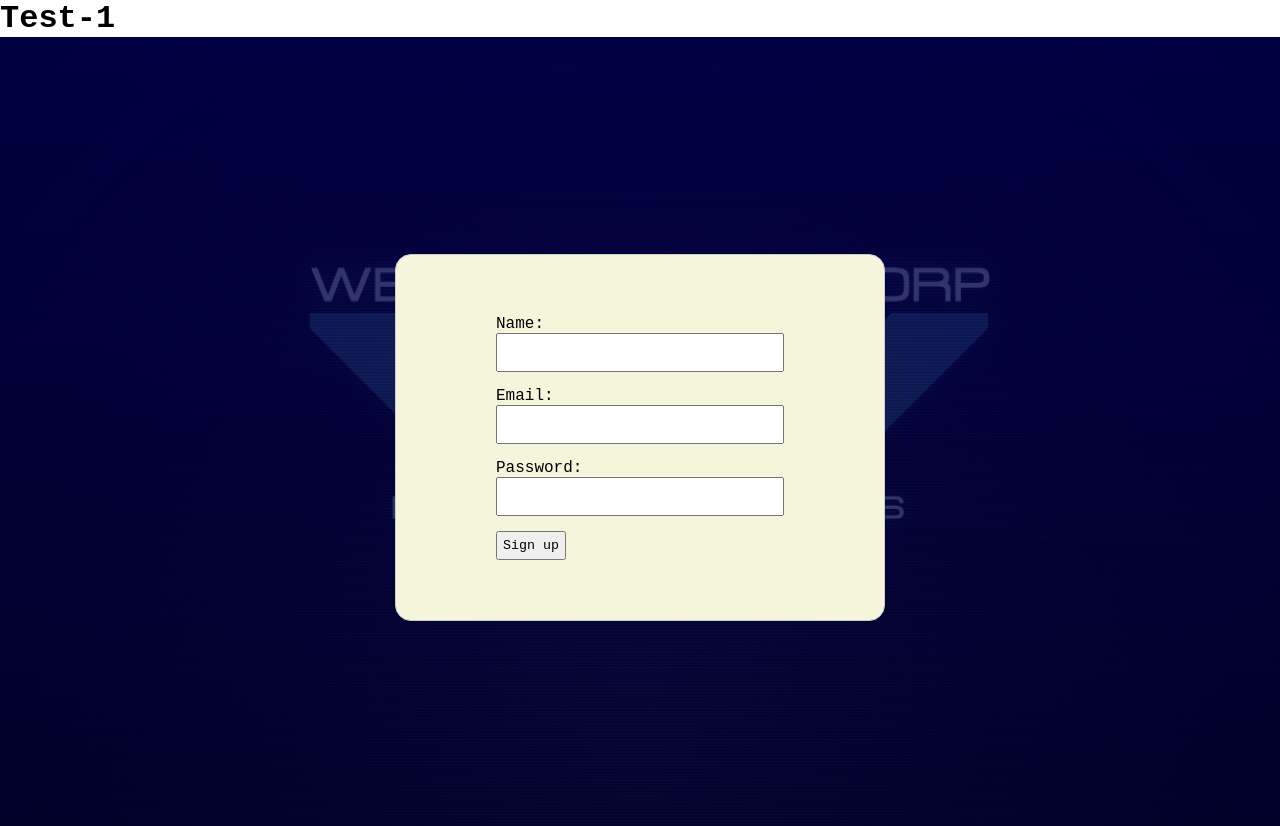
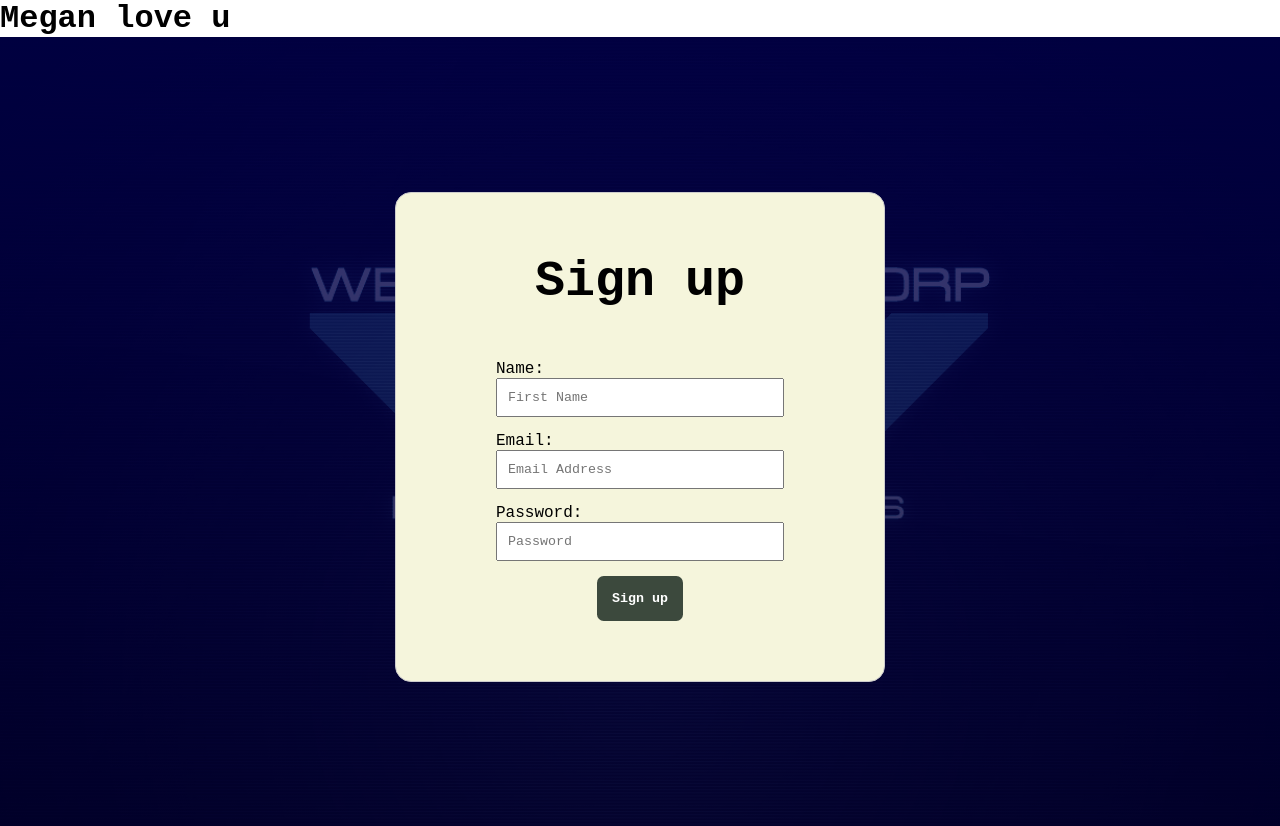
Before and after one commit to charlmaths/SimpleForm, a plain HTML site: page index.html in a window 1280 px wide. Drawn offline with Linux system fonts and the light colour scheme.

```diff
--- a/index.html
+++ b/index.html
@@ -9,32 +9,48 @@
   </head>
 
   <body>
-    <h1>Test-1</h1>
+    <h1>Megan love u</h1>
     <div class="container">
       <div class="form-box">
+        <h1>Sign up</h1>
         <form>
           <div class="input-group">
             <div class="input-field">
               <ul>
                 <li>
                   <label for="name">Name: </label>
-                  <input type="text" id="name" name="user_name" />
+                  <input
+                    type="text"
+                    id="name"
+                    name="user_name"
+                    placeholder="First Name"
+                  />
                 </li>
                 <li>
                   <label for="mail">Email: </label>
-                  <input type="email" id="mail" name="user_email" />
+                  <input
+                    type="email"
+                    id="mail"
+                    name="user_email"
+                    placeholder="Email Address"
+                  />
                 </li>
                 <li>
                   <label for="password">Password: </label>
-                  <input type="text" id="password" name="user_password" />
-                </li>
-                <li>
-                  <button>Sign up</button>
+                  <input
+                    type="password"
+                    id="password"
+                    name="user_password"
+                    placeholder="Password"
+                  />
                 </li>
               </ul>
             </div>
           </div>
         </form>
+        <div class="buttonholder">
+          <button>Sign up</button>
+        </div>
       </div>
     </div>
   </body>
--- a/script.js
+++ b/script.js
@@ -0,0 +1,3 @@
+// function createButtonElement () {
+//     const btn = document.createElement("button")
+// }
--- a/styles.css
+++ b/styles.css
@@ -24,11 +24,19 @@
 .form-box {
   display: flex;
   flex-direction: column;
+  /* justify-content: center; */
   align-items: center;
   background-color: beige;
   padding: 60px 100px;
   border: 1px solid #ccc;
   border-radius: 1em;
+}
+
+.form-box h1 {
+  font-size: 50px;
+  font-weight: bolder;
+  margin-bottom: 50px;
+  text-align: center;
 }
 
 /* Label of box */
@@ -44,8 +52,14 @@
   box-sizing: border-box;
 }
 
-.form-box button {
-  box-sizing: border-box;
-  padding: 5px;
-  margin-top: 5;
+.buttonholder button {
+  width: 100%;
+  text-align: center;
+  padding: 15px;
+  background-color: #3c493d;
+  color: white;
+  font-weight: 800;
+  border: none;
+  border-radius: 0.5em;
+  cursor: pointer;
 }
```
